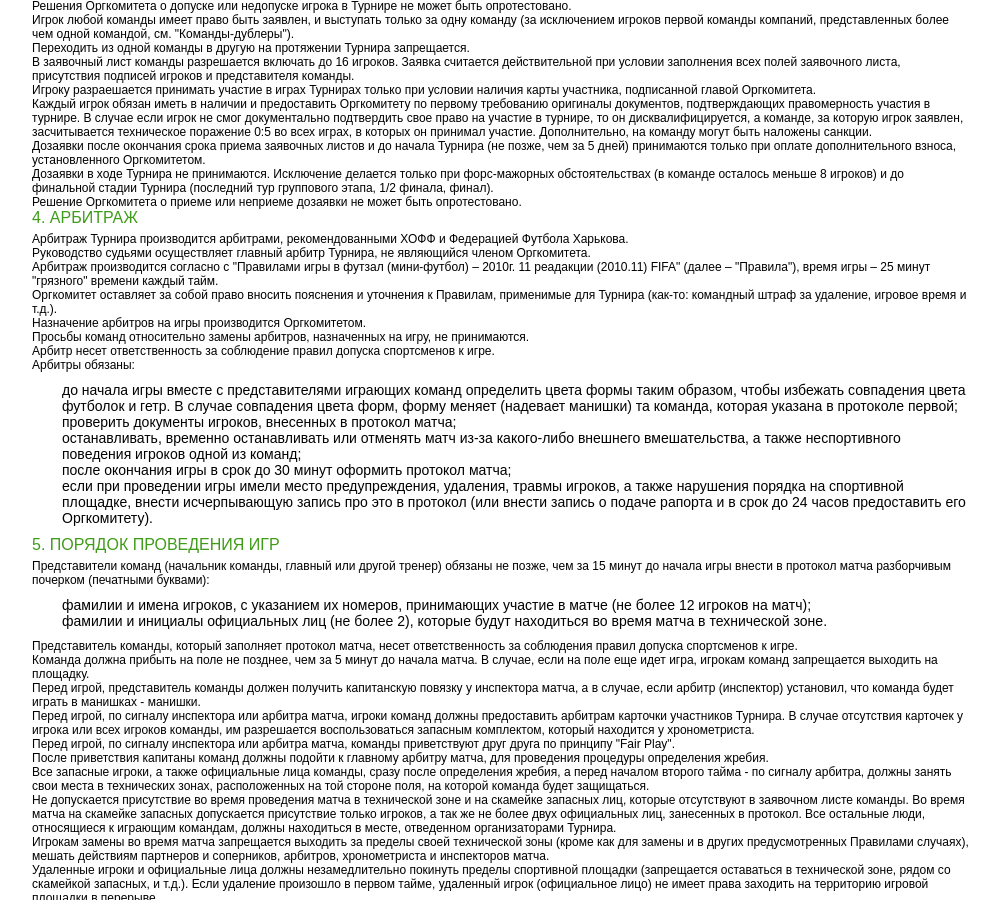
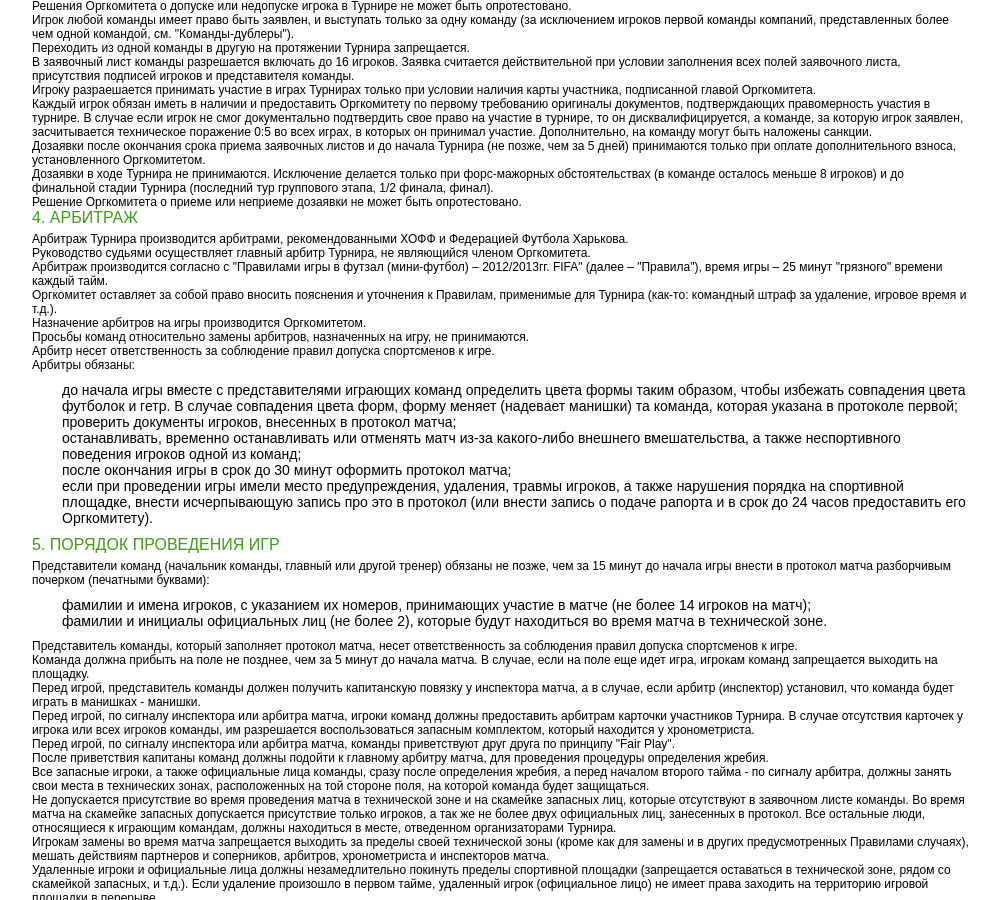
Before and after one commit to denikus/itleague_kharkov, a Jekyll site: the page built from regulations.html, in a window 1280 px wide and 900 px high, scrolled down 1328 px. Shown: the whole window, without its empty margins (153-1152 px from the left). Built offline with Jekyll 4.4.1, drawn with Linux system fonts in a browser that asks for light colours; some of the changed text lies outside the part shown.

Commit message:
Update regulations.html

```diff
--- a/regulations.html
+++ b/regulations.html
@@ -96,7 +96,7 @@ layout: inner
 <ol>
 	<li>Арбитраж Турнира производится арбитрами, рекомендованными ХОФФ и Федерацией Футбола Харькова.</li>
 	<li>Руководство судьями осуществляет главный арбитр Турнира, не являющийся членом Оргкомитета.</li>
-	<li>Арбитраж производится согласно с "Правилами игры в футзал (мини-футбол) – 2010г. 11 реадакции (2010.11) FIFA" (далее – "Правила"), время игры – 25 минут "грязного" времени каждый тайм.</li>
+	<li>Арбитраж производится согласно с "Правилами игры в футзал (мини-футбол) – 2012/2013гг. FIFA" (далее – "Правила"), время игры – 25 минут "грязного" времени каждый тайм.</li>
 	<li>Оргкомитет оставляет за собой право вносить пояснения и уточнения к Правилам, применимые для Турнира (как-то: командный штраф за удаление, игровое время и т.д.).</li>
 	<li>Назначение арбитров на игры производится Оргкомитетом.</li>
 	<li>Просьбы команд относительно замены арбитров, назначенных на игру, не принимаются.</li>
@@ -119,7 +119,7 @@ layout: inner
 	<li>
 		Представители команд (начальник команды, главный или другой тренер) обязаны не позже, чем за 15 минут до начала игры внести в протокол матча разборчивым почерком (печатными буквами):
 		<ul>
-			<li>фамилии и имена игроков, с указанием их номеров, принимающих участие в матче (не более 12 игроков на матч);</li>
+			<li>фамилии и имена игроков, с указанием их номеров, принимающих участие в матче (не более 14 игроков на матч);</li>
 			<li>фамилии и инициалы официальных лиц (не более 2), которые будут находиться во время матча в технической зоне.</li>
 		</ul>
 	</li>
```
Also changed, not shown: other parts of regulations.html (+1 -1 lines).
